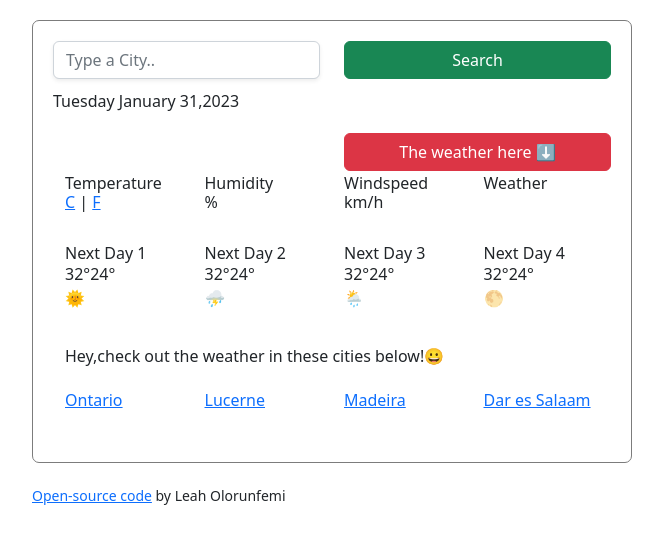
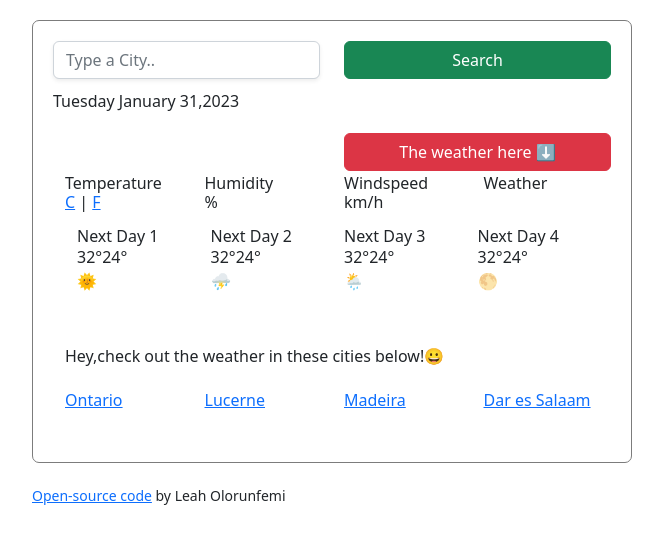
Before and after one commit to Leah-Olorunfemi/LEAHS-WEATHER-APP-PROJECT, a plain HTML site: page index.html in a window 1280 px wide. Shown: the whole page, without its empty margins (308-971 px from the left). Drawn offline with nearby package versions, Linux system fonts and the light colour scheme; no server answers.

Commit message:
Updated the index and js file.
Added id to the forecast elements in index.html..
Removed the forecast elements from html and injected it into the JavaScript.

```diff
--- a/index.html
+++ b/index.html
@@ -26,25 +26,14 @@
 
             <div class="weather-app">
                 <form id="search-form">
-
-
                     <div class="row first-row">
-
-
-
-
                         <div class="col-6">
                             <input type="search" class="form-control shadow-sm" id="city-input"
                                 placeholder="Type a City..">
                         </div>
                         <div class="col-6">
                             <input type="submit" id="search" value="Search" class="btn btn-success w-100">
-
-
-
                         </div>
-
-
                     </div>
                 </form>
                 <!-- <br> -->
@@ -54,12 +43,10 @@
                     <div class="col-4">
                         <h1 id="city-searched"></h1>
                     </div>
-
                     <div class="col-2" id="time"></div>
                     <div class="col-6">
                         <button class="btn btn-danger w-100" id="current-locationbtn">The weather here ⬇</button>
                     </div>
-
                 </div>
 
                 <div class="row third-row">
@@ -86,27 +73,27 @@
 
 
                 <br>
-                <div class="row fifth-row">
+                <div class="row fifth-row" id="forecast">
 
-                    <div class="col-3">Next Day 1</div>
+                    <!-- <div class="col-3">Next Day 1</div>
                     <div class="col-3">Next Day 2</div>
                     <div class="col-3">Next Day 3</div>
-                    <div class="col-3">Next Day 4</div>
+                    <div class="col-3">Next Day 4</div> -->
                 </div>
 
-                <div class="row sixth-row">
+                <div class="row sixth-row" id="temp-figures">
 
+                    <!-- <div class="col-3">32°24°</div>
                     <div class="col-3">32°24°</div>
                     <div class="col-3">32°24°</div>
-                    <div class="col-3">32°24°</div>
-                    <div class="col-3">32°24°</div>
+                    <div class="col-3">32°24°</div> -->
                 </div>
-                <div class="row seventh-row">
-
+                <div class="row seventh-row" id="temp-iconss">
+                    <!--
                     <div class="col-3">🌞</div>
                     <div class="col-3">⛈️</div>
                     <div class="col-3">🌦️</div>
-                    <div class="col-3">🌕</div>
+                    <div class="col-3">🌕</div> -->
                 </div>
                 <br>
                 <div class="row eight-row">
--- a/js/script.js
+++ b/js/script.js
@@ -84,6 +84,36 @@ function displayWeather(response) {
     `http://openweathermap.org/img/wn/${response.data.weather[0].icon}@2x.png`
   );
   iconElement.setAttribute("alt", response.data.weather[0].description);
+}
+
+function displayForecast() {
+  let forecastElement = document.querySelector("#forecast");
+  let forecastHTML = `<div class="row fifth-row" id="forecast">`;
+  forecastHTML =
+    forecastHTML +
+    `
+                   <div class="col-3">Next Day 1</div>
+                    <div class="col-3">Next Day 2</div>
+                    <div class="col-3">Next Day 3</div>
+                    <div class="col-3">Next Day 4</div>
+                </div>
+
+                <div class="row sixth-row" id="temp-figures">
+
+                    <div class="col-3">32°24°</div>
+                    <div class="col-3">32°24°</div>
+                    <div class="col-3">32°24°</div>
+                    <div class="col-3">32°24°</div>
+                </div>
+                <div class="row seventh-row" id="temp-icons">
+
+                    <div class="col-3">🌞</div>
+                    <div class="col-3">⛈️</div>
+                    <div class="col-3">🌦️</div>
+                    <div class="col-3">🌕</div>
+               `;
+  forecastHTML = forecastHTML + ` </div>`;
+  forecastElement.innerHTML = forecastHTML;
 }
 
 function search(city) {
@@ -187,4 +217,5 @@ madeiraWeather.addEventListener("click", getMadeiraWeather);
 let daresalamWeather = document.querySelector("#daresalam");
 daresalamWeather.addEventListener("click", getDaresalamWeather);
 
+displayForecast();
 search("Texas");
```
